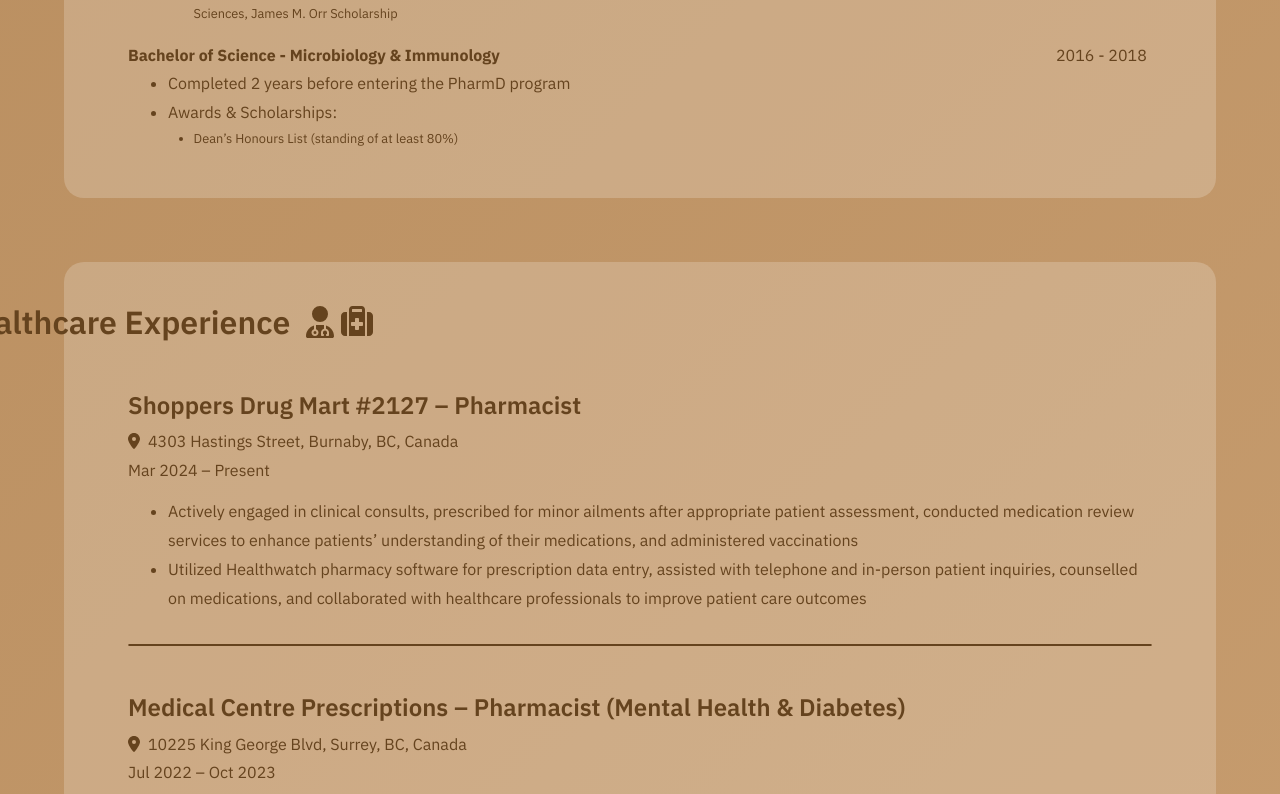
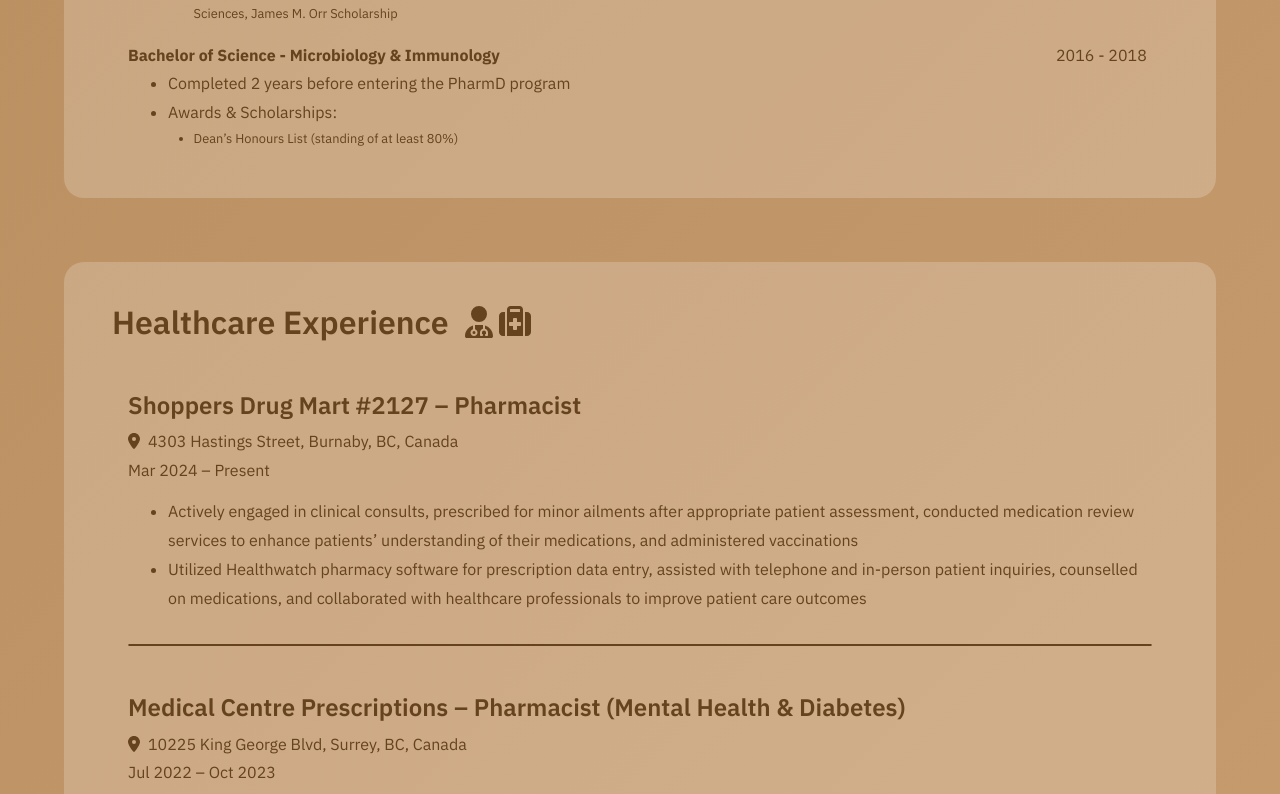
Before and after one commit to steph-xue/portfolio, a React (Vite) app: page /experiences in a window 1280 px wide. Shown: the part 1226-2020 px from the top of the page. Built offline with nearby package versions, Linux system fonts and the light colour scheme.

Commit message:
fix spacing

```diff
--- a/src/style.scss
+++ b/src/style.scss
@@ -1181,8 +1181,15 @@ a {
 .healthcare-title {
 	font-size: var(--fs-xl);
 	font-weight: var(--fw-med);
-	margin: 0 0 1em 0;
+	margin: 0 0 1em 1em;
 	width: 130%;
+}
+
+@media (min-width: 400px) {
+	.healthcare-title {
+		margin: 0 0 1em 0;
+		width: 100%;
+	}
 }
 
 .research-title {
```
